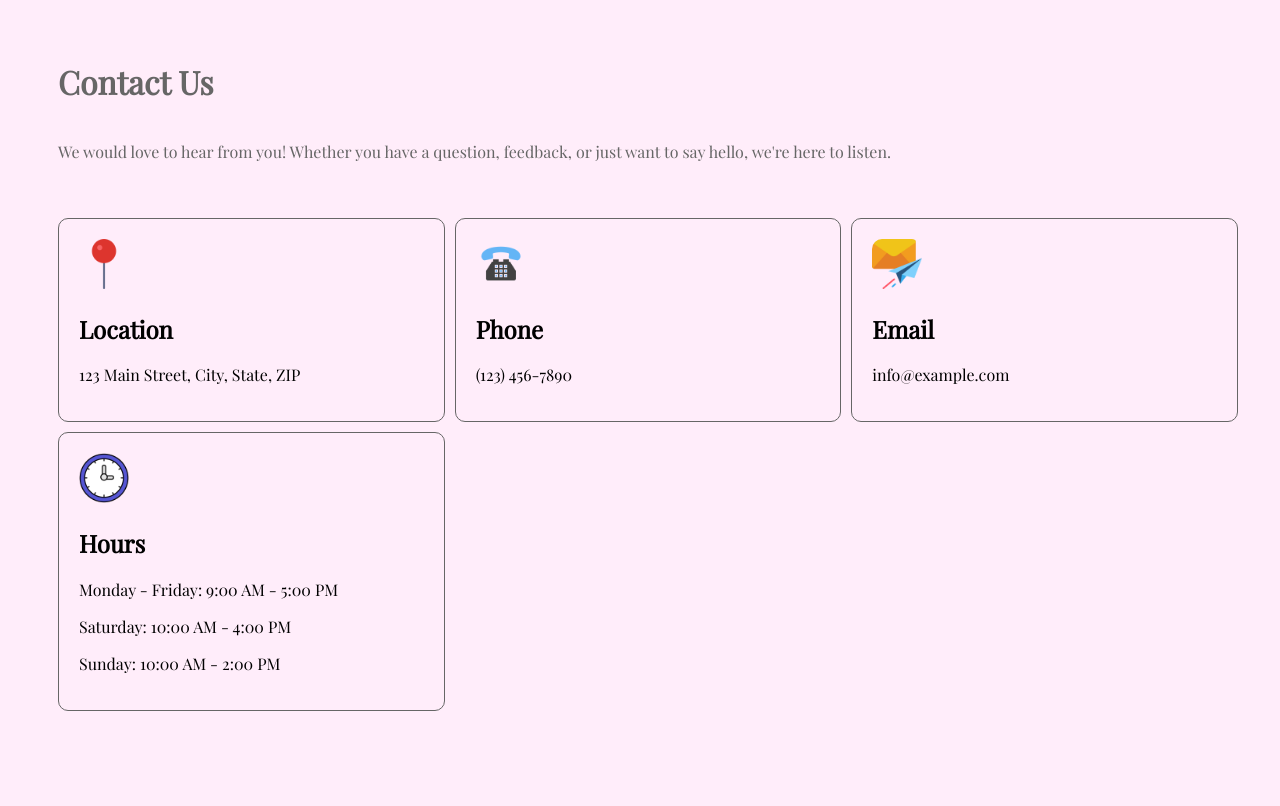
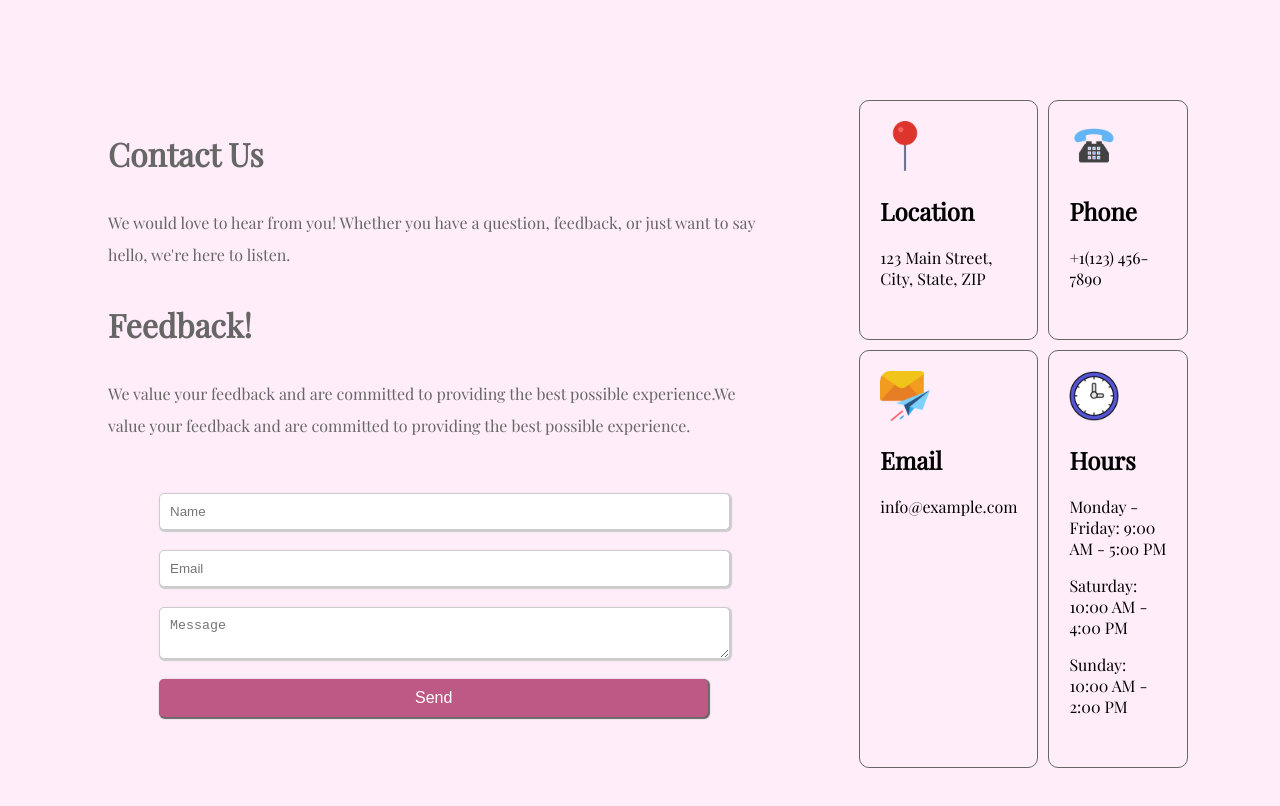
Before and after one commit to BenithaSri/ParallexWebSite, a plain HTML site: page index.html in a window 1280 px wide. Shown: the part 6094-6900 px from the top of the page. Before the commit the page ends 6855 px from the top, so only its background shows below. Drawn offline with nearby package versions, Linux system fonts and the light colour scheme.

Commit message:
added feedback form

```diff
--- a/index.html
+++ b/index.html
@@ -23,7 +23,8 @@
         </div>
     </div>
     <div class="marquee">
-            <p>One year of baking joy, and we're giving YOU the presents! 🎁 Enjoy huge discounts on all orders this anniversary!"</p>
+        <p>One year of baking joy, and we're giving YOU the presents! 🎁 Enjoy huge discounts on all orders this
+            anniversary!"</p>
     </div>
     <div class="hero">
         <div class="hero-text">
@@ -48,17 +49,26 @@
         <div id="about-text">
             <h1>Our Story</h1>
             <p>
-                It all started in a small home kitchen, where the sweet aroma of freshly baked bread and pastries filled the air. What began as a simple love for baking quickly turned into a passion for creating delicious treats that bring people together.
-                With a dream to share our homemade goodness with the world, we turned our family recipes into a bakery that offers everything from soft, buttery croissants to rich, decadent cakes.
+                It all started in a small home kitchen, where the sweet aroma of freshly baked bread and pastries filled
+                the air. What began as a simple love for baking quickly turned into a passion for creating delicious
+                treats that bring people together.
+                With a dream to share our homemade goodness with the world, we turned our family recipes into a bakery
+                that offers everything from soft, buttery croissants to rich, decadent cakes.
                 <br>
                 <br>
-                At Cakes & Bakes, we believe in using only the finest ingredients, baked with love and care, to deliver warmth and happiness in every bite. Every pastry, loaf, and dessert is crafted with a mix of tradition and creativity, ensuring that each treat tells a story of flavor and dedication.
-                Whether you're looking for a morning pastry, a custom cake for a special occasion, or simply a sweet treat to brighten your day, we’ve got something special just for you.
+                At Cakes & Bakes, we believe in using only the finest ingredients, baked with love and care, to deliver
+                warmth and happiness in every bite. Every pastry, loaf, and dessert is crafted with a mix of tradition
+                and creativity, ensuring that each treat tells a story of flavor and dedication.
+                Whether you're looking for a morning pastry, a custom cake for a special occasion, or simply a sweet
+                treat to brighten your day, we’ve got something special just for you.
                 Step into our bakery, and let the scent of fresh bakes take you on a journey of comfort and indulgence!
                 <br>
                 <br>
-                Whether you're looking for a morning pastry, a custom cake for a special occasion, or simply a sweet treat to brighten your day, we’ve got something special just for you. Step into our bakery, where the scent of fresh bakes wraps you in comfort, and every bite feels like home.
-                From our kitchen to your table, we pour our hearts into every creation, making life a little sweeter—one pastry at a time!
+                Whether you're looking for a morning pastry, a custom cake for a special occasion, or simply a sweet
+                treat to brighten your day, we’ve got something special just for you. Step into our bakery, where the
+                scent of fresh bakes wraps you in comfort, and every bite feels like home.
+                From our kitchen to your table, we pour our hearts into every creation, making life a little sweeter—one
+                pastry at a time!
             </p>
         </div>
     </div>
@@ -66,7 +76,9 @@
     <div id="menu">
         <div class="menu-text">
             <h1>Our Menu</h1>
-            <p>At Cakes & Bakes, we take pride in offering a diverse range of delectable treats that cater to every palate. From classic favorites to innovative creations, our menu is a testament to our commitment to quality and creativity.</p>
+            <p>At Cakes & Bakes, we take pride in offering a diverse range of delectable treats that cater to every
+                palate. From classic favorites to innovative creations, our menu is a testament to our commitment to
+                quality and creativity.</p>
         </div>
         <div class="menu-item">
             <div class="menu-item-card">
@@ -137,7 +149,8 @@
             </div>
         </div>
         <div class="menu-text">
-            <p>"There's so much more waiting for you on our menu! 🎉✨ Come visit us and discover a world of deliciousness you won’t want to miss.
+            <p>"There's so much more waiting for you on our menu! 🎉✨ Come visit us and discover a world of
+                deliciousness you won’t want to miss.
                 Your next favorite treat is just around the corner! 😋🍰"</p>
         </div>
         <div class="parallax parallax4"> </div>
@@ -145,7 +158,8 @@
     <div id="gallery">
         <div class="gallery-text">
             <h1>Gallery</h1>
-            <p>Welcome to our gallery, where every photo tells a story of our passion for baking and the joy we bring to your table.</p>
+            <p>Welcome to our gallery, where every photo tells a story of our passion for baking and the joy we bring to
+                your table.</p>
         </div>
         <div class="gallery-item">
             <div class="gallery-item-card">
@@ -183,10 +197,22 @@
         </div>
     </div>
     <div class="parallax parallax5"> </div>
-    <div  id="contact">
+    <div id="contact">
         <div class="contact-text">
             <h1>Contact Us</h1>
-            <p>We would love to hear from you! Whether you have a question, feedback, or just want to say hello, we're here to listen.
+            <p>We would love to hear from you! Whether you have a question, feedback, or just want to say hello, we're
+                here to listen.</p>
+            <div class="feedback">
+                <h1> Feedback! </h1>
+                <p>We value your feedback and are committed to providing the best possible experience.We value your feedback and are committed to providing the best possible experience.</p>
+
+                <form>
+                    <input type="text" placeholder="Name">
+                    <input type="email" placeholder="Email">
+                    <textarea placeholder="Message"></textarea>
+                    <button>Send</button>
+                </form>
+            </div>
         </div>
         <div class="contact-item">
             <div class="contact-item-card">
@@ -197,7 +223,7 @@
             <div class="contact-item-card">
                 <img src="images/phone.png">
                 <h2>Phone</h2>
-                <p>(123) 456-7890</p>
+                <p>+1(123) 456-7890</p>
             </div>
             <div class="contact-item-card">
                 <img src="images/email.png">
@@ -212,22 +238,24 @@
                 <p>Sunday: 10:00 AM - 2:00 PM</p>
             </div>
         </div>
+    </div>
+
 </body>
 <script>
-    document.getElementById("nav1").addEventListener("click", function(){
-        document.getElementById("hero").scrollIntoView({behavior:"smooth"});
+    document.getElementById("nav1").addEventListener("click", function () {
+        document.getElementById("hero").scrollIntoView({ behavior: "smooth" });
     })
-    document.getElementById("nav2").addEventListener("click", function(){
-        document.getElementById("about").scrollIntoView({behavior:"smooth"});
+    document.getElementById("nav2").addEventListener("click", function () {
+        document.getElementById("about").scrollIntoView({ behavior: "smooth" });
     })
-    document.getElementById("nav3").addEventListener("click", function(){
-        document.getElementById("menu").scrollIntoView({behavior:"smooth"});
+    document.getElementById("nav3").addEventListener("click", function () {
+        document.getElementById("menu").scrollIntoView({ behavior: "smooth" });
     })
-    document.getElementById("nav4").addEventListener("click", function(){
-        document.getElementById("gallery").scrollIntoView({behavior:"smooth"});
+    document.getElementById("nav4").addEventListener("click", function () {
+        document.getElementById("gallery").scrollIntoView({ behavior: "smooth" });
     })
-    document.getElementById("nav5").addEventListener("click", function(){
-        document.getElementById("contact").scrollIntoView({behavior:"smooth"});
+    document.getElementById("nav5").addEventListener("click", function () {
+        document.getElementById("contact").scrollIntoView({ behavior: "smooth" });
     })
 
 
--- a/launch.css
+++ b/launch.css
@@ -257,9 +257,14 @@ body {
 }
 
 /*Contact*/
+#contact{
+  display: flex;
+  flex-direction: row;
+  margin: 50px;
+}
 .contact-item {
   display: grid;
-  grid-template-columns: 1fr 1fr 1fr;
+  grid-template-columns: 1fr 1fr;
   gap: 10px;
   margin: 50px;
 }
@@ -275,6 +280,35 @@ body {
   width: 50px;
   height: 50px;
   border-radius: 10px;
+}
+
+.feedback form {
+  display: flex;
+  flex-direction: column;
+  align-items: left;
+  justify-content: left;
+  gap: 10px;
+  margin: 50px;
+  border: transparent 1px solid;
+}
+.feedback form input, textarea {
+  width: 100%;
+  padding: 10px;
+  border: 1px solid #ccc;
+  box-shadow: #ccc 1px 1px 1px 1px;
+  border-radius: 5px;
+  margin-bottom: 10px;
+}
+
+.feedback form button {
+  background-color: #be5985;
+  color: white;
+  padding: 10px 20px;
+  border: none;
+  border-radius: 5px;
+  cursor: pointer;
+  font-size: 16px;
+  box-shadow: #666666 1px 1px 1px 1px;
 }
 
 /* Responsive Design with Media Queries */
```
Lines whose indentation alone changed are shown as unchanged.
